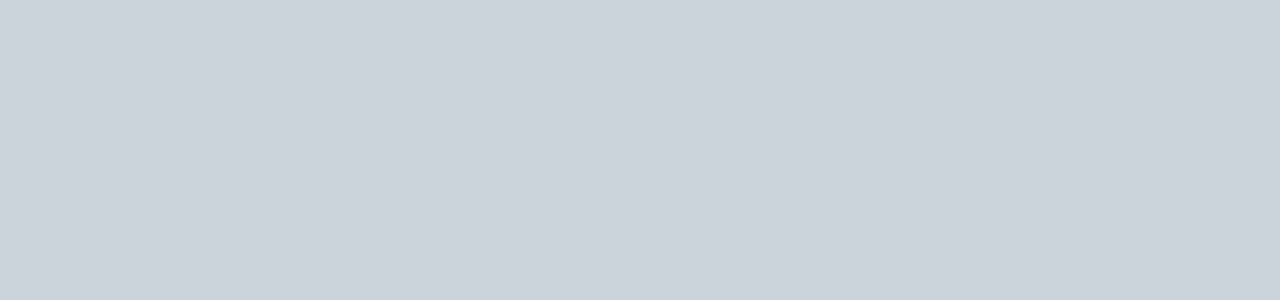
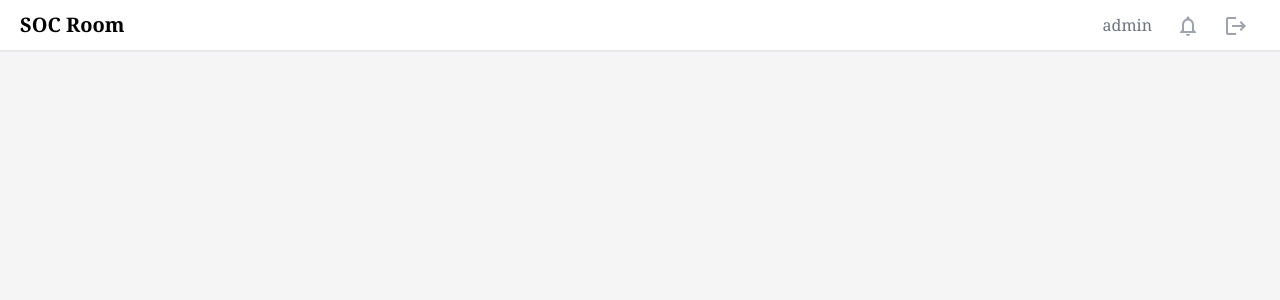
Before and after one commit to jason06286/socRoom, a Vue app: page / in a window 1280 px wide. Shown: the top 300 px of the page. Built offline with nearby package versions, Linux system fonts and the light colour scheme.

Commit message:
add: Navbar

```diff
--- a/index.html
+++ b/index.html
@@ -5,6 +5,10 @@
     <link rel="icon" href="/favicon.ico" />
     <meta name="viewport" content="width=device-width, initial-scale=1.0" />
     <title>Vite App</title>
+    <link
+      href="https://fonts.googleapis.com/icon?family=Material+Icons"
+      rel="stylesheet"
+    />
   </head>
   <body>
     <div id="app"></div>
--- a/src/App.vue
+++ b/src/App.vue
@@ -1,7 +1,13 @@
-<script setup></script>
-<template></template>
+<script setup>
+import Navbar from "./components/Navbar.vue";
+</script>
+<template>
+  <div class="font-serif">
+    <Navbar />
+  </div>
+</template>
 <style>
 body {
-  background-color: rgba(203, 211, 219, 1);
+  background-color: #f5f5f5;
 }
 </style>
--- a/src/auto-components.js
+++ b/src/auto-components.js
@@ -8,5 +8,6 @@ export {}
 declare module '@vue/runtime-core' {
   export interface GlobalComponents {
     HelloWorld: typeof import('./components/HelloWorld.vue')['default']
+    Navbar: typeof import('./components/Navbar.vue')['default']
   }
 }
--- /dev/null
+++ b/src/components/Navbar.vue
@@ -0,0 +1,25 @@
+<script setup></script>
+<template>
+  <nav class="flex items-center border-b-2 bg-white px-5">
+    <h1 class="cursor-pointer text-xl font-semibold">SOC Room</h1>
+    <button
+      type="button"
+      class="ml-auto p-3 font-medium text-gray-500 transition-all duration-150 hover:bg-blue-300 hover:text-white"
+    >
+      admin
+    </button>
+    <button
+      type="button"
+      class="p-3 text-gray-400 transition-all duration-150 hover:bg-blue-300 hover:text-white"
+    >
+      <span class="material-icons align-middle"> notifications_none </span>
+    </button>
+    <button
+      type="button"
+      class="p-3 text-gray-400 transition-all duration-150 hover:bg-blue-300 hover:text-white"
+    >
+      <span class="material-icons align-middle"> logout </span>
+    </button>
+  </nav>
+</template>
+<style></style>
```
